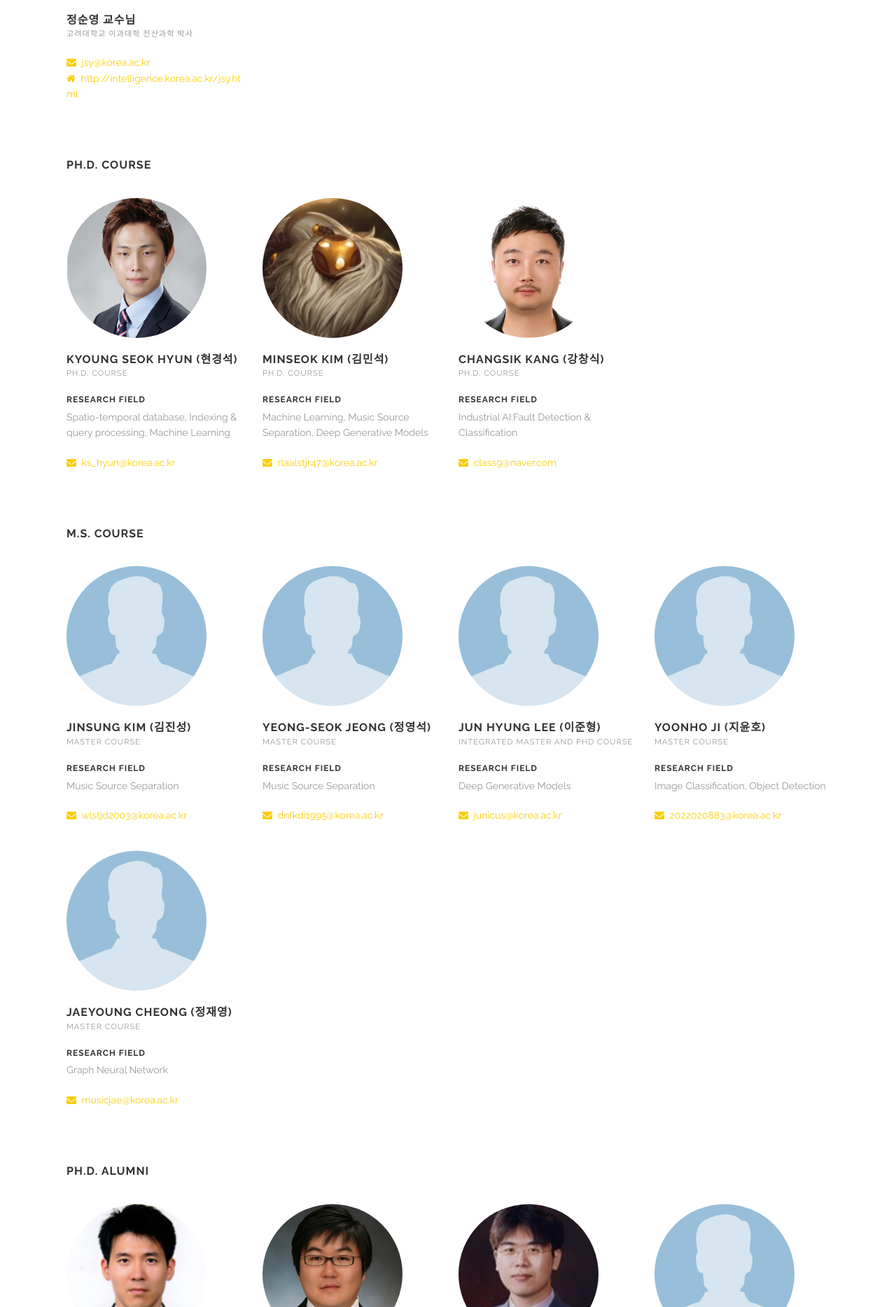
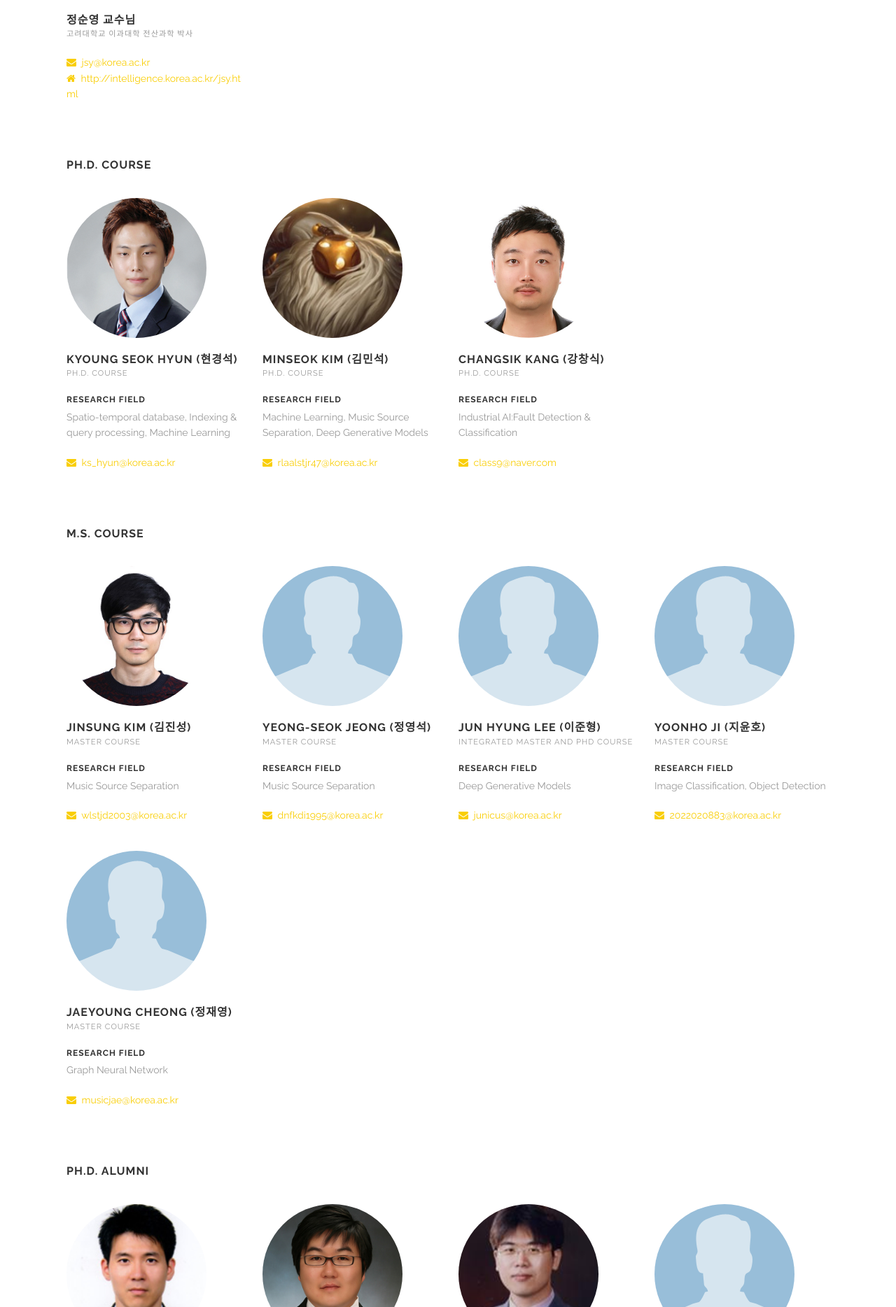
Before and after one commit to kuielab/kuielab.github.io, a Jekyll site: the page built from people.html, in a window 1280 px wide. Shown: the part 579-2447 px from the top of the page at 70% size. Built offline with Jekyll 4.4.1, drawn with Linux system fonts in a browser that asks for light colours.

Commit message:
Update people.html

```diff
--- a/people.html
+++ b/people.html
@@ -32,7 +32,7 @@ people:
       - name: Jinsung Kim (김진성)
         position: Master Course
         research: Music Source Separation
-        avatar: images/avatar/noface.png
+        avatar: images/avatar/jinsung1.jpg
         email: wlstjd2003@korea.ac.kr
       - name: Yeong-Seok Jeong (정영석)
         position: Master Course
```
